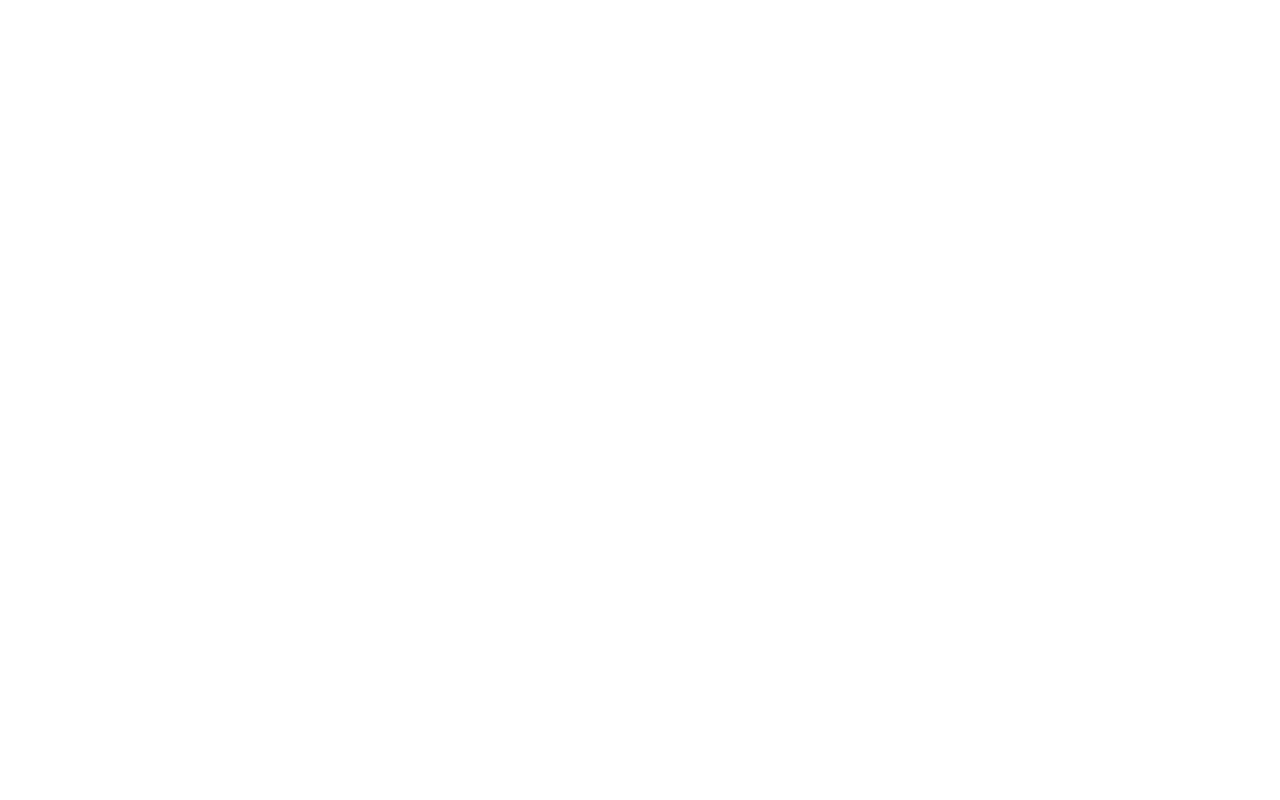
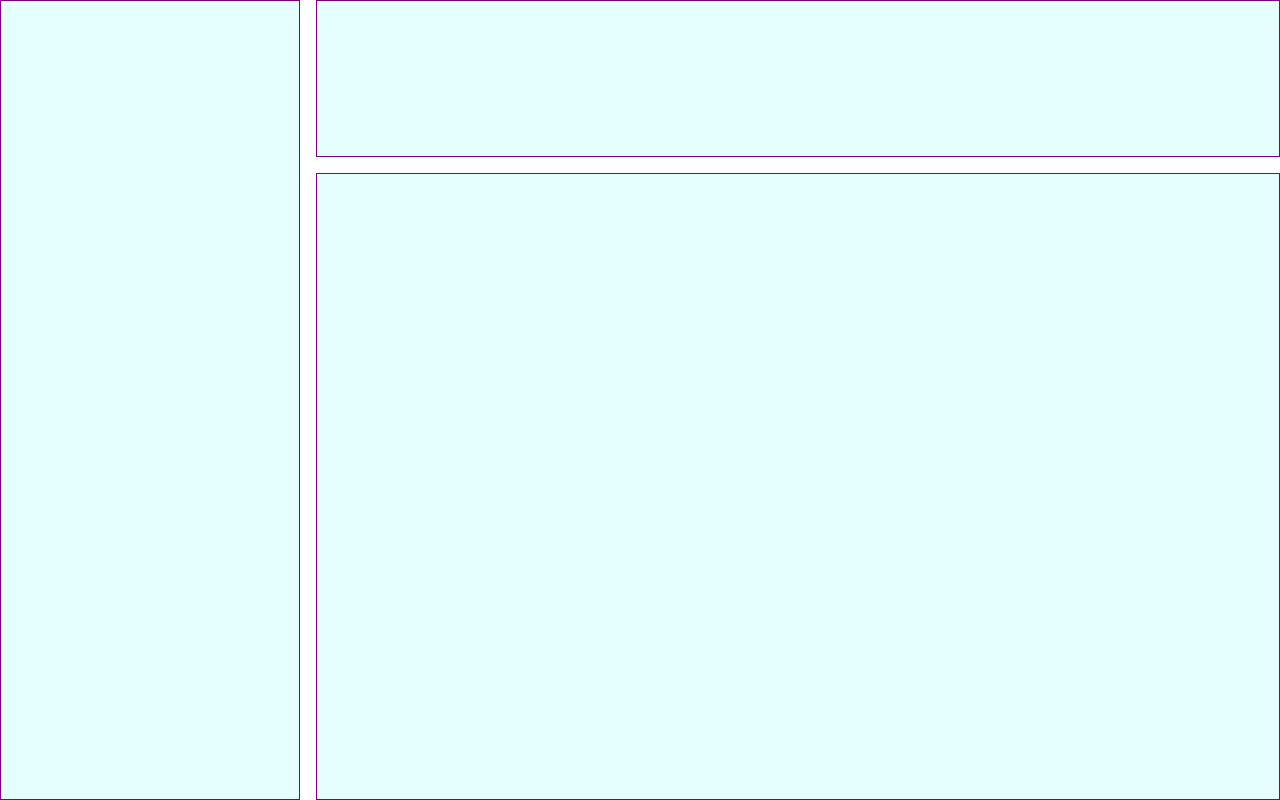
Before and after one commit to shinjir0u/admin-dashboard, a plain HTML site: page index.html in a window 1280 px wide. Drawn offline with Linux system fonts and the light colour scheme.

Commit message:
Add plain styled layout

```diff
--- a/css/style.css
+++ b/css/style.css
@@ -0,0 +1,71 @@
+/*
+  Josh's Custom CSS Reset
+  https://www.joshwcomeau.com/css/custom-css-reset/
+*/
+
+*, *::before, *::after {
+    box-sizing: border-box;
+  }
+
+  * {
+    margin: 0;
+  }
+
+  body {
+    line-height: 1.5;
+    -webkit-font-smoothing: antialiased;
+  }
+
+  img, picture, video, canvas, svg {
+    display: block;
+    max-width: 100%;
+  }
+
+  input, button, textarea, select {
+    font: inherit;
+  }
+
+  p, h1, h2, h3, h4, h5, h6 {
+    overflow-wrap: break-word;
+  }
+
+  p {
+    text-wrap: pretty;
+  }
+  h1, h2, h3, h4, h5, h6 {
+    text-wrap: balance;
+  }
+
+  #root, #__next {
+    isolation: isolate;
+  }
+
+/* My Css */
+
+.container > div {
+    border: 1px solid purple;
+    background-color: rgb(0, 255, 255, 0.1);
+}
+.container {
+    height: 100vh;
+    display: grid;
+    grid-template-areas:
+                    "sidebar header"
+                    "sidebar main-content";
+    grid-template-columns: minmax(300px, 1fr) minmax(700px, 4fr);
+    grid-template-rows: minmax(50px, 1fr) minmax(500px, 4fr);
+    gap: 1em;
+}
+
+.sidebar {
+    grid-area: sidebar;
+}
+
+.header {
+    grid-area: header;
+}
+
+.main-content {
+    grid-area: main-content;
+
+}
--- a/index.html
+++ b/index.html
@@ -8,6 +8,16 @@
     <title>Dashboard</title>
 </head>
 <body>
+    <div class="container">
+        <div class="sidebar">
 
+        </div>
+        <div class="header">
+
+        </div>
+        <div class="main-content">
+
+        </div>
+    </div>
 </body>
 </html>
```
